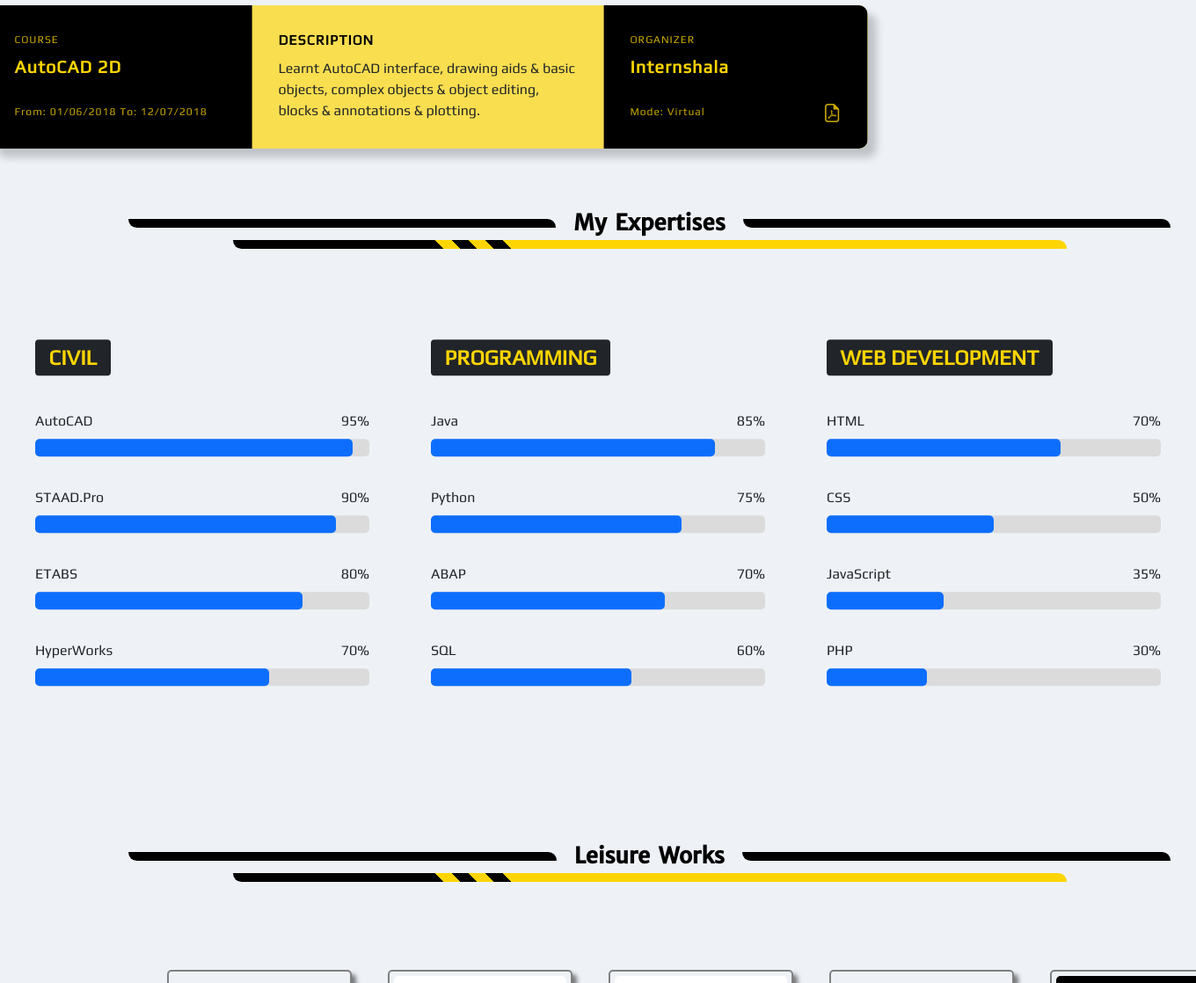
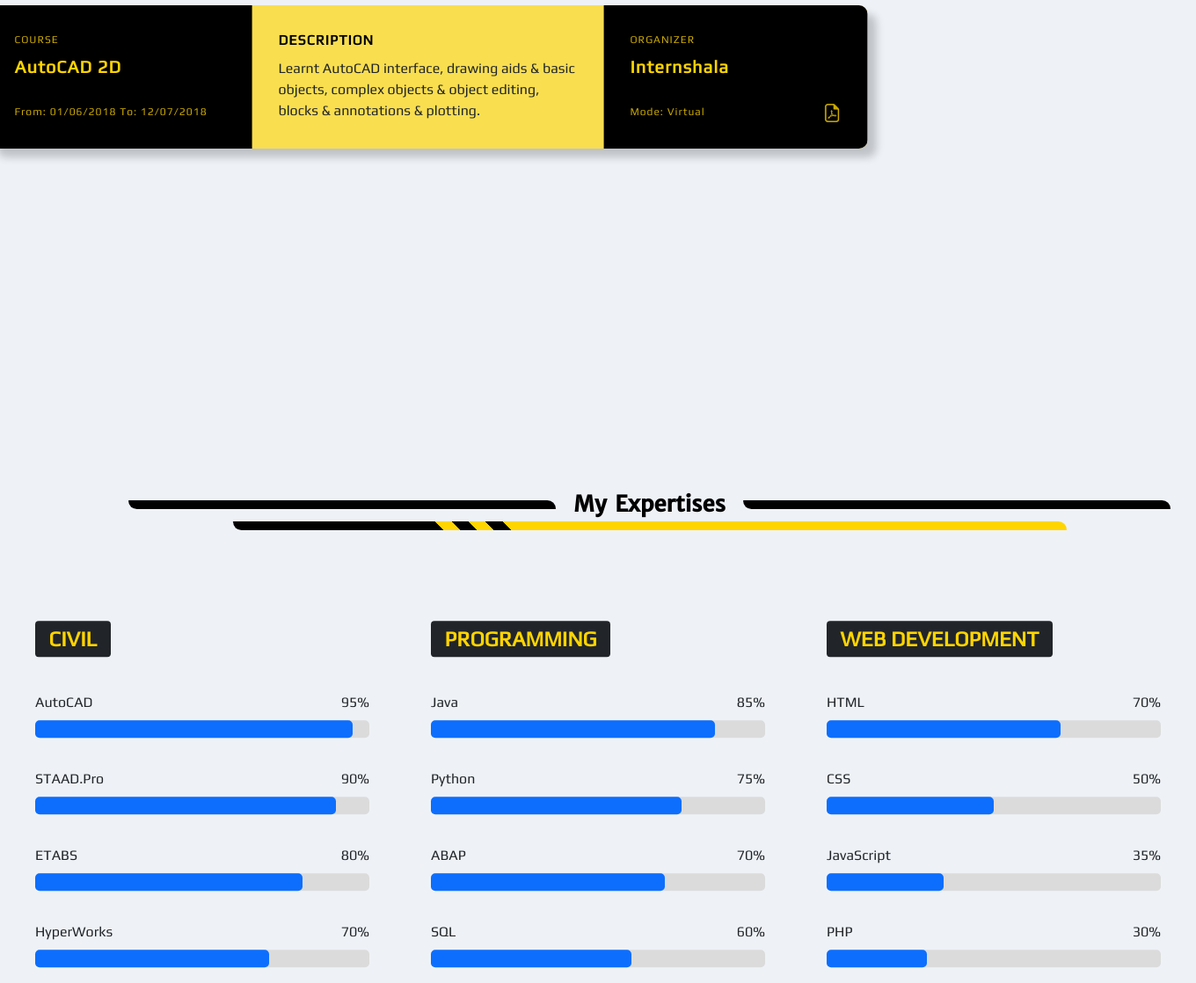
Before and after one commit to drikonmyar/portfolio.github.io, a PHP site: page / in a window 1360 px wide; the page is wider, and only the part inside the window is pictured. Shown: the part 5382-6500 px from the top of that part at 88% size. Run offline with PHP 8.4, Linux system fonts and the light colour scheme.

Commit message:
Internship format

```diff
--- a/index.html
+++ b/index.html
@@ -255,7 +255,7 @@
                             </div>
                             <div class="course-preview">
                                 <p style="text-transform: uppercase;">Organizer</p>
-                                <h5><a href="https://www.coursera.org/" target="_blank">Coding Ninjas</a></h5>
+                                <h5><a href="https://www.codingninjas.com/" target="_blank">Coding Ninjas</a></h5>
                                 <p>Mode: Virtual<a href="./pdfs/dsa-cn.pdf" target="_blank"><img
                                             src="./logos/pdfimg.webp" alt=""></a></p>
                             </div>
--- a/style.css
+++ b/style.css
@@ -462,13 +462,13 @@ body {
 
 
 .trainings {
-    height: 410vh;
+    height: 450vh;
     position: relative;
 }
 
 .trainings-content {
     position: absolute;
-    height: 390vh;
+    height: 430vh;
     width: 80vw;
     top: 50%;
     left: 50%;
@@ -477,7 +477,7 @@ body {
 
 .trainings-wrapper {
     position: relative;
-    height: 380vh;
+    height: 420vh;
     width: 60%;
     top: 50%;
     left: 50%;
```
